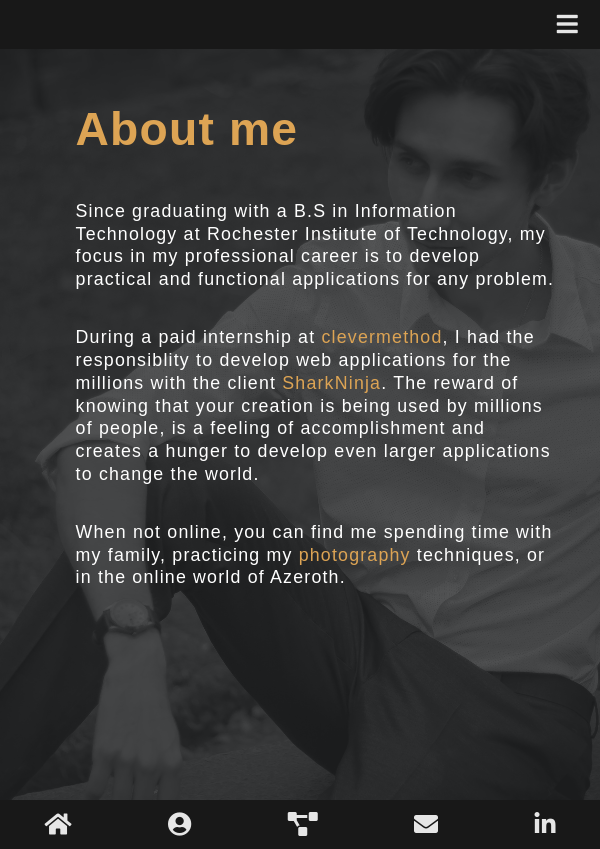
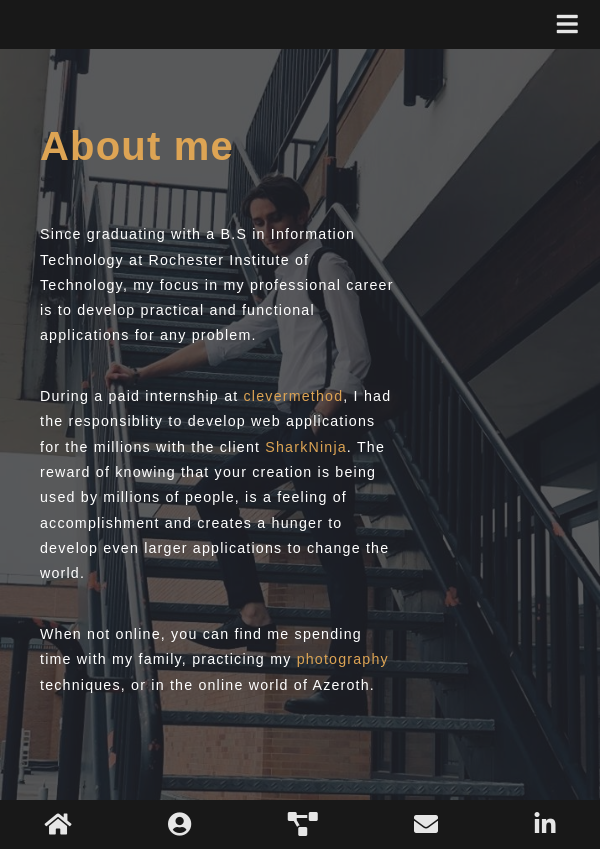
Before and after one commit to Godsmetal/Portfolio, a PHP site: page /views/about.php in a window 600 px wide. Run offline with PHP 8.4, Linux system fonts and the light colour scheme.

Commit message:
Responsiveness
landing page
- Added tablet styling

about page
- Added tablet styling
- Added mobile styling

```diff
--- a/style/css/about.css
+++ b/style/css/about.css
@@ -4461,4 +4461,33 @@ body {
   #aboutPage h2 a:hover:after {
     width: 100%; }
 
+@media screen and (min-width: 480px) and (max-width: 767px) {
+  #aboutPage .overlay {
+    background-image: url(../../assets/about-background-mobile.jpg);
+    transform: none; }
+  #aboutPage h1 {
+    font-size: 2.5em;
+    margin-left: 2.5rem;
+    margin-top: 7.7777777778rem; }
+  #aboutPage h2 {
+    font-size: 0.8888888889em;
+    line-height: 1.7777777778em;
+    width: 22.2222222222rem;
+    margin-left: 2.5rem;
+    margin-top: 13.8888888889rem; } }
+@media screen and (max-width: 480px) {
+  #aboutPage .overlay {
+    background-image: url(../../assets/about-background-mobile.jpg);
+    transform: none; }
+  #aboutPage h1 {
+    font-size: 2.5em;
+    margin-left: 2.5rem;
+    margin-top: 7.7777777778rem; }
+  #aboutPage h2 {
+    font-size: 0.8888888889em;
+    line-height: 1.7777777778em;
+    width: 22.2222222222rem;
+    margin-left: 2.5rem;
+    margin-top: 13.8888888889rem; } }
+
 /*# sourceMappingURL=about.css.map */
--- a/style/sass/_style.scss
+++ b/style/sass/_style.scss
@@ -26,12 +26,21 @@ $offwhite: #E6E6E6;
 $white: #FFFFFF;
 $gold: #DDA454;
 
-//Media Queries
+//Media Queries <1024,767
 $desktop-width: 1024px;
+$tablet-width: 767px;
 $mobile-width: 480px;
 
+//In-between desktop and tablet
+@mixin tablet-large {
+    @media screen and (min-width: #{$mobile-width}) and (max-width: #{$desktop-width}) {
+        @content;
+    }
+}
+
+//In-between tablet and mobile
 @mixin tablet {
-    @media (min-width: #{$mobile-width}+1px) and (max-width: #{$desktop-width}-1px) {
+    @media screen and (min-width: #{$mobile-width}) and (max-width: #{$tablet-width}) {
         @content;
     }
 }
--- a/style/sass/about.scss
+++ b/style/sass/about.scss
@@ -57,3 +57,51 @@
         }
     }
 }
+
+@include tablet {
+
+    #aboutPage {
+        .overlay {
+            background-image: url(../../assets/about-background-mobile.jpg);
+            transform: none;
+        }
+
+        h1 {
+            font-size: pxToEm(45);
+            margin-left: pxToRem(45);
+            margin-top: pxToRem(140);
+        }
+
+        h2 {
+            font-size: pxToEm(16);
+            line-height: pxToEm(32);
+            width: pxToRem(400);
+            margin-left: pxToRem(45);
+            margin-top: pxToRem(250);
+        }
+    }
+}
+
+@include mobile {
+
+    #aboutPage {
+        .overlay {
+            background-image: url(../../assets/about-background-mobile.jpg);
+            transform: none;
+        }
+
+        h1 {
+            font-size: pxToEm(45);
+            margin-left: pxToRem(45);
+            margin-top: pxToRem(140);
+        }
+
+        h2 {
+            font-size: pxToEm(16);
+            line-height: pxToEm(32);
+            width: pxToRem(400);
+            margin-left: pxToRem(45);
+            margin-top: pxToRem(250);
+        }
+    }
+}
```
Also changed, not shown: style/css/landing.css (+14 -1 lines), style/sass/landing.scss (+24 -0 lines), assets/about-background-mobile.jpg (added), 4 other files.
